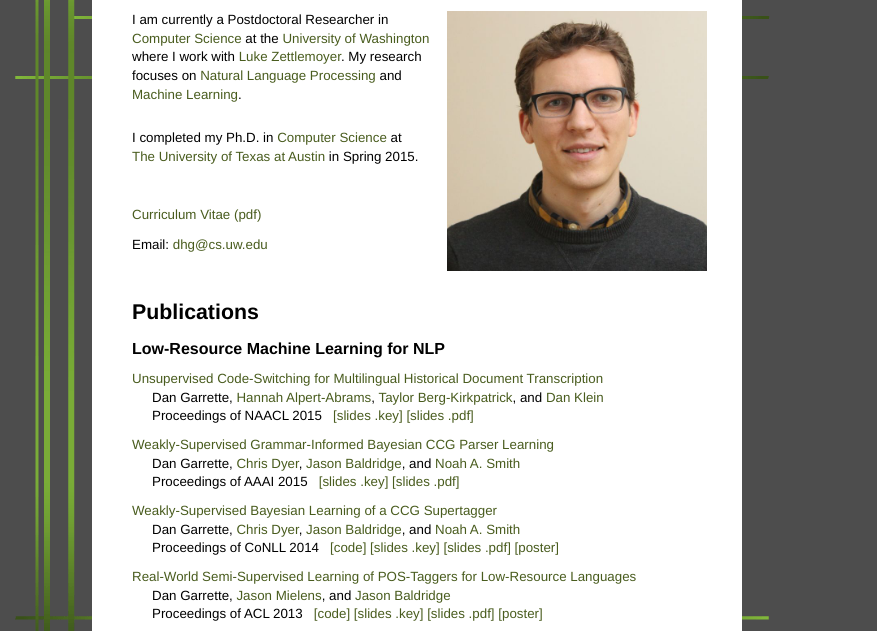
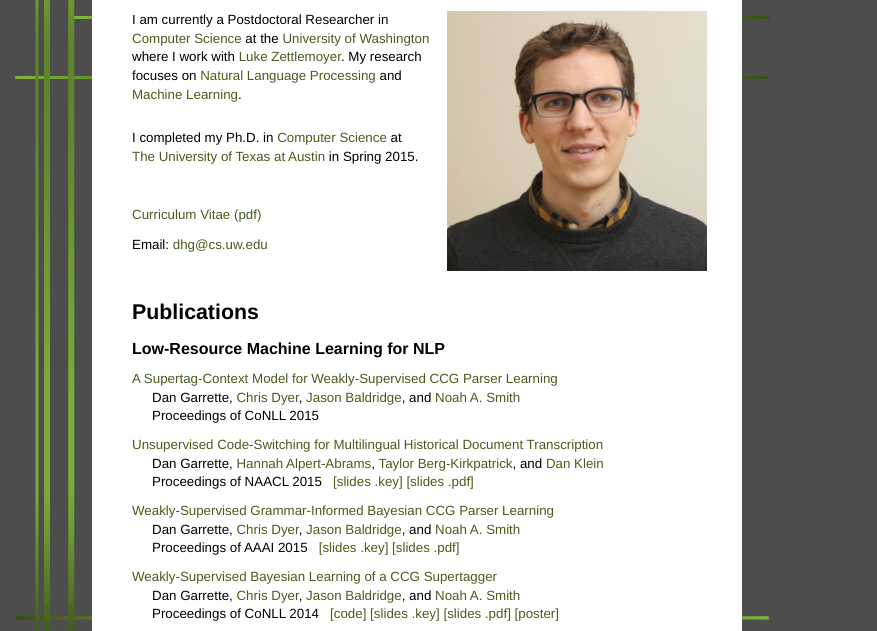
Before and after one commit to dhgarrette/dhgarrette.github.io, a plain HTML site: page index.html in a window 1280 px wide. Shown: the part 149-780 px from the top of the page, without its empty margins (0-877 px from the left). Drawn offline with Linux system fonts and the light colour scheme.

Commit message:
conll 2015

```diff
--- a/index.html
+++ b/index.html
@@ -97,6 +97,17 @@ div.bodyinnercontent {
 
         <div class="subsection">
         <p class="sectionSubtitle">Low-Resource Machine Learning for NLP</p>
+
+            <p class="contentLine"><a class="papertitle" href="papers/garrette_dyer_baldridge_smith_conll2015.pdf">
+                A Supertag-Context Model for Weakly-Supervised CCG Parser Learning</a></p>
+                <p class="content publine"><span class="myname">Dan Garrette</span>,
+                    <a href="http://www.cs.cmu.edu/~cdyer/">Chris Dyer</a>,
+                    <a href="http://www.jasonbaldridge.com">Jason Baldridge</a>, and
+                    <a href="http://www.cs.cmu.edu/~nasmith/">Noah A. Smith</a> <br/>
+                Proceedings of CoNLL 2015 &nbsp;
+                <!-- <a href="papers/garrette_dyer_baldridge_smith_conll2015_slides.key.tgz">[slides .key]</a> -->
+                <!-- <a href="papers/garrette_dyer_baldridge_smith_conll2015_slides.pdf">[slides .pdf]</a> -->
+                </p>
 
             <p class="contentLine"><a class="papertitle" href="papers/garrette_ocr_naacl2015.pdf">
                 Unsupervised Code-Switching for Multilingual Historical Document Transcription</a></p>
```
Also changed, not shown: 1 other file.
